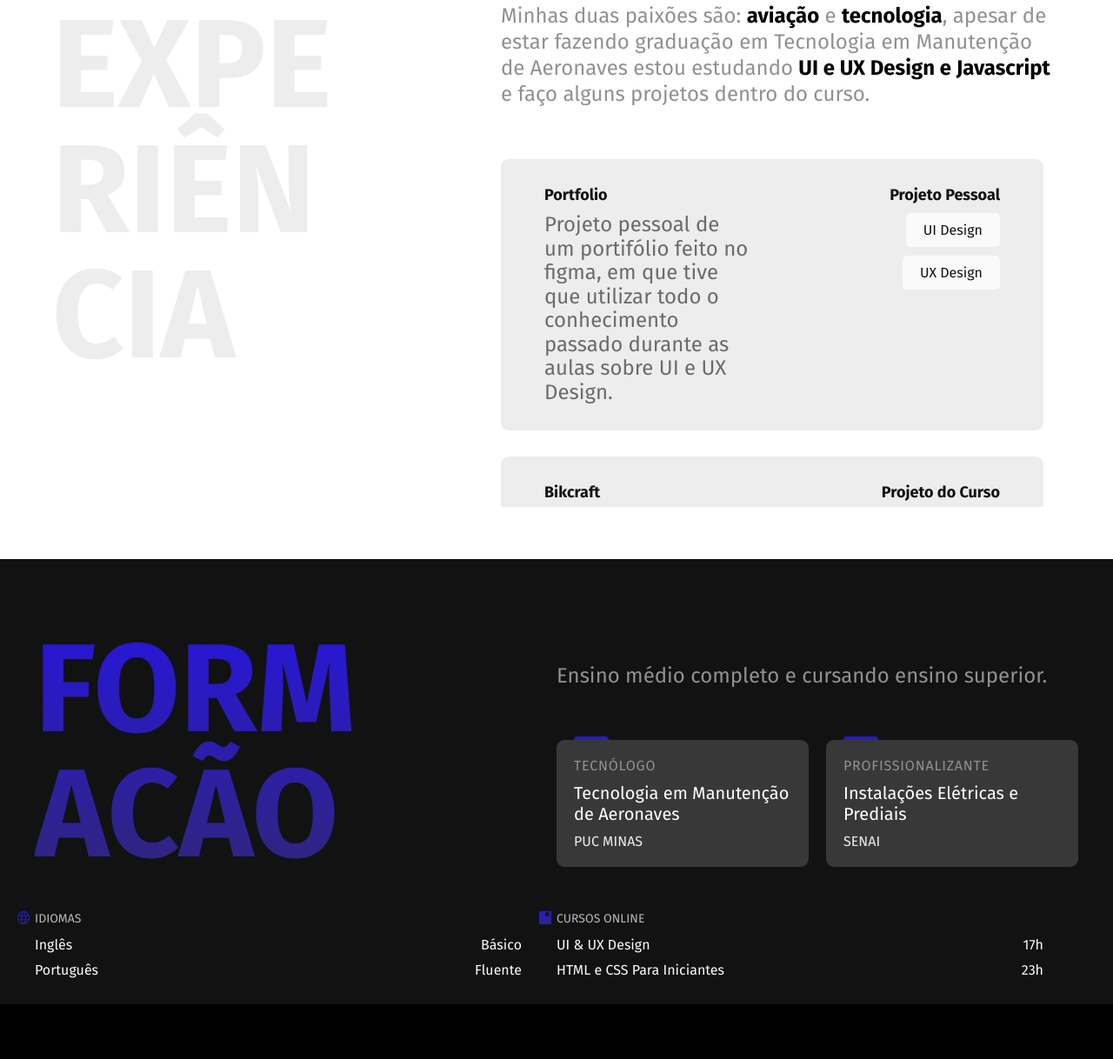
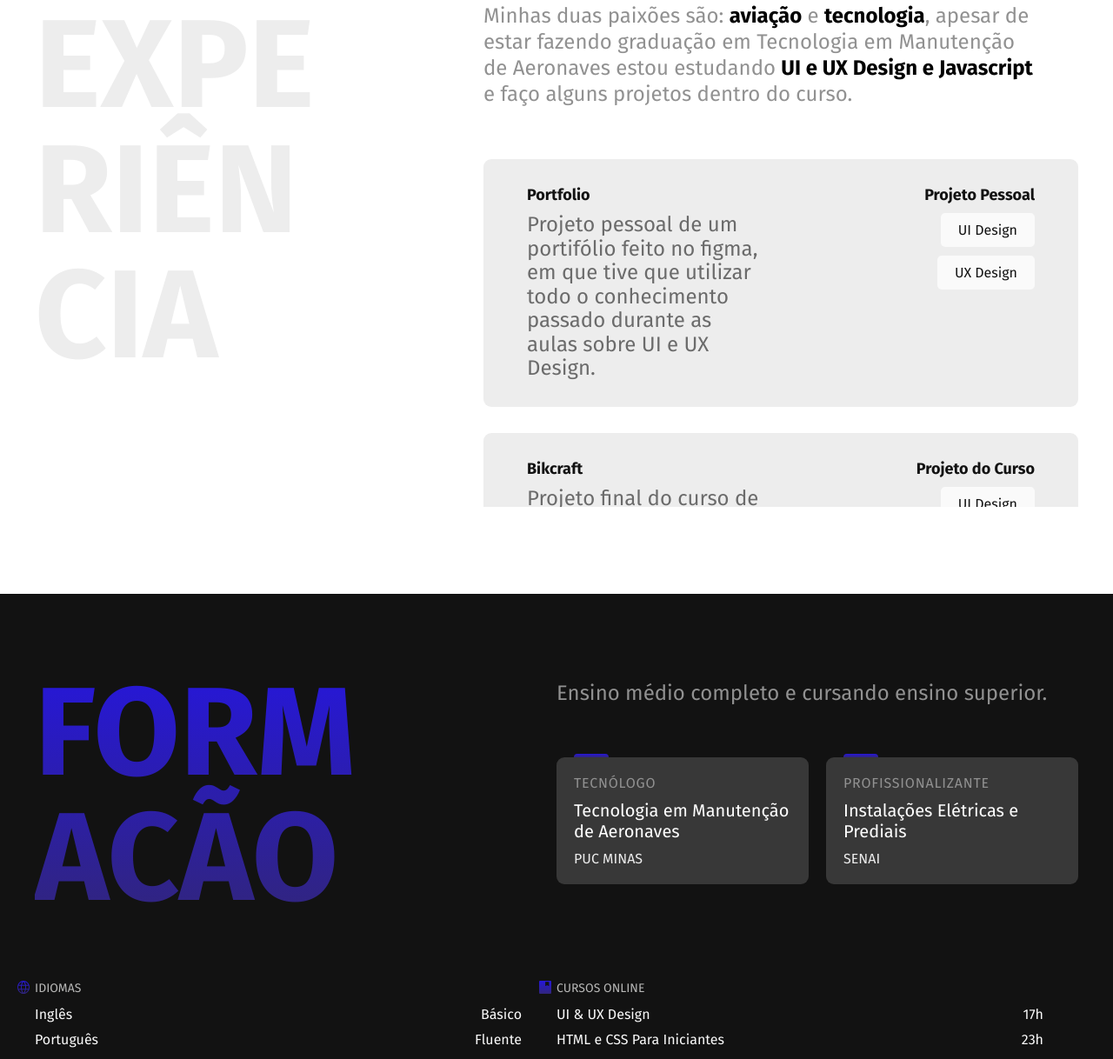
Before and after one commit to JoaoGabriel3-3/JoaoGabriel3-3.github.io, a plain HTML site: page index.html in a window 1280 px wide. Shown: the part 595-1813 px from the top of the page at 87% size. Drawn offline with Linux system fonts and the light colour scheme.

Commit message:
Atualização Animação Scroll

```diff
--- a/css/experiencia.css
+++ b/css/experiencia.css
@@ -3,7 +3,7 @@
   display: grid;
   grid-template-columns: 2fr 3fr;
   gap: 60px;
-  padding-left: 40px;
+  padding: 40px;
 }
 
 .subtitulo {
@@ -98,7 +98,6 @@ strong {
   height: 400px;
   overflow-y: scroll;
   margin-bottom: 60px;
-  margin-right: 60px;
   margin-top: 60px;
 }
 
--- a/css/formacao.css
+++ b/css/formacao.css
@@ -6,9 +6,7 @@
 .formacao-div {
   display: grid;
   grid-template-columns: 1fr 1fr;
-  padding-top: 60px;
-  padding-left: 40px;
-  padding-right: 40px;
+  padding: 40px;
   align-items: center;
 }
 
@@ -17,7 +15,6 @@
   display: grid;
   grid-template-columns: 1fr ;
   grid-template-rows: 3;
-  margin-bottom: 100px;
 }
 
 .formacao-blocos{
@@ -43,6 +40,7 @@
   border-radius: 9px;
   position: relative;
   gap: 10px;
+  margin-bottom: 60px;
 }
 
 .curso-bloco::before {
--- a/css/global.css
+++ b/css/global.css
@@ -36,3 +36,14 @@ a {
   max-width: 1200px;
   margin: 0 auto;
 }
+
+.js .js-scroll {
+  opacity: 0;
+  transform: translate3d(-30px, 0, 0);
+}
+
+.js-scroll.ativo {
+  opacity: 1;
+  transform: translate3d(0, 0, 0);
+  transition: 0.3s;
+}
--- a/css/introducao.css
+++ b/css/introducao.css
@@ -27,7 +27,7 @@
 
 .introducao::after {
   margin-top: 60px;
-  margin-bottom: 60px;
+  margin-bottom: 20px;
   content: "";
   display: flex;
   width: 90%;
--- a/index.html
+++ b/index.html
@@ -20,6 +20,7 @@
       href="https://fonts.googleapis.com/css2?family=Fira+Sans:wght@400;700&display=swap"
       rel="stylesheet"
     />
+    <script>document.documentElement.className += ' js'</script>
     <title>João Gabriel</title>
   </head>
 
@@ -36,7 +37,7 @@
     </header>
 
     <main aria-label="Conteúdo Principal">
-      <section class="container introducao" aria-label="Introdução">
+      <section class="container introducao js-scroll" aria-label="Introdução">
         <div class="container">
           <img src="/img/perfil.jpg" alt="" width="308" height="308" />
           <h1>
@@ -48,7 +49,7 @@
       </section>
 
       <section
-        class="container experiencia"
+        class="container experiencia js-scroll"
         id="experiencia"
         aria-label="Experiência"
       >
@@ -98,7 +99,7 @@
       </section>
 
       <section class="formacao" id="formacao" aria-label="Formação">
-        <div class="container formacao-div">
+        <div class="container formacao-div js-scroll">
           <h2 class="formacao-subtitulo">formacão</h2>
           <div class="formacao-div-2">
             <p class="formacao-txt">
@@ -142,7 +143,7 @@
     </main>
 
     <footer class="contato-rodape" aria-label="Contato" id="contato">
-      <div class="container contato">
+      <div class="container contato js-scroll">
         <p>
           Estou disponível para a minha primeira oportunidade de emprego sendo
           desenvolvedor Front-END. 👨‍💻
--- a/script.js
+++ b/script.js
@@ -6,7 +6,7 @@ function initScrollTo() {
     item.preventDefault();
     const href = this.getAttribute("href");
     const section = document.querySelector(href);
-    console.log(section);
+    // console.log(section);
     section.scrollIntoView({
       behavior: "smooth",
       block: "start",
@@ -19,3 +19,22 @@ function initScrollTo() {
 }
 
 initScrollTo();
+
+function initSmoothScroll() {
+  const sections = document.querySelectorAll(".js-scroll");
+  if (sections.length) {
+    const window6Size = window.outerHeight * 0.6;
+    function whenScroll() {
+      sections.forEach((item) => {
+        const topOf = item.getBoundingClientRect().top < 0 + window6Size;
+        if (topOf) {
+          item.classList.add("ativo");
+        }
+      });
+    }
+    sections[0].classList.add("ativo");
+    window.addEventListener("scroll", whenScroll);
+  }
+}
+
+initSmoothScroll();
```
